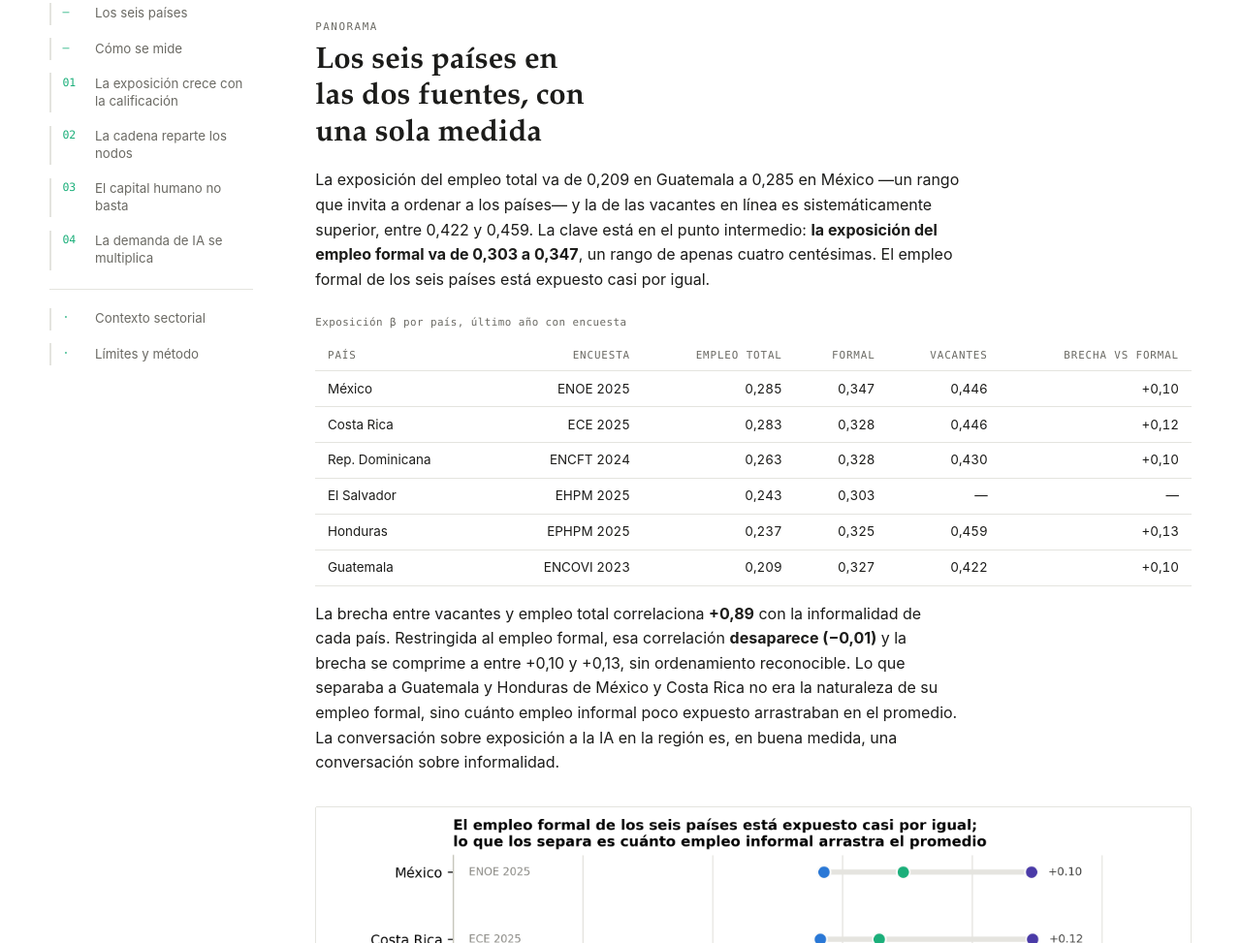
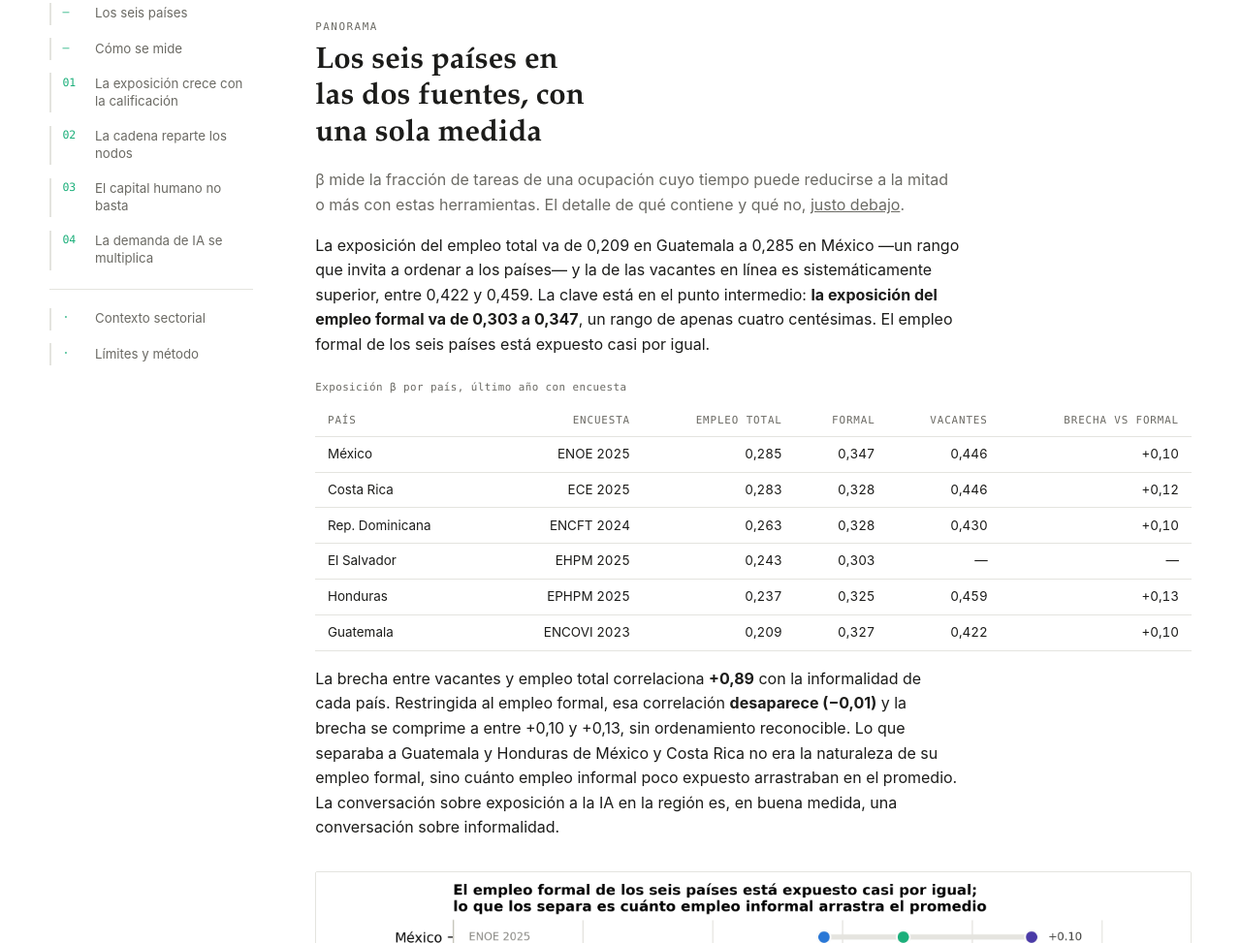
Before and after one commit to etorresram/CID-Technical-Note, a plain HTML site: page index.html in a window 1280 px wide. Shown: the part 778-1751 px from the top of the page at 97% size. Drawn offline with Linux system fonts and the light colour scheme.

Commit message:
Una línea sobre qué es β al abrir el panorama
El panorama pasó a ir primero y usaba la medida antes de definirla. Se añade
una frase con enlace a la sección de la medida, sin repetirla.

```diff
--- a/index.html
+++ b/index.html
@@ -158,6 +158,9 @@ thead th{font-family:var(--mono);font-size:.68rem;letter-spacing:.08em;
     <section class="hallazgo" id="panorama">
       <p class="eyebrow">Panorama</p>
       <h2>Los seis países en las dos fuentes, con una sola medida</h2>
+      <p style="color:var(--gris)">β mide la fracción de tareas de una ocupación cuyo
+        tiempo puede reducirse a la mitad o más con estas herramientas. El detalle de
+        qué contiene y qué no, <a href="#medida">justo debajo</a>.</p>
       <p>La exposición del empleo total va de 0,209 en Guatemala a 0,285 en México
         —un rango que invita a ordenar a los países— y la de las vacantes en línea es
         sistemáticamente superior, entre 0,422 y 0,459. La clave está en el punto
```
